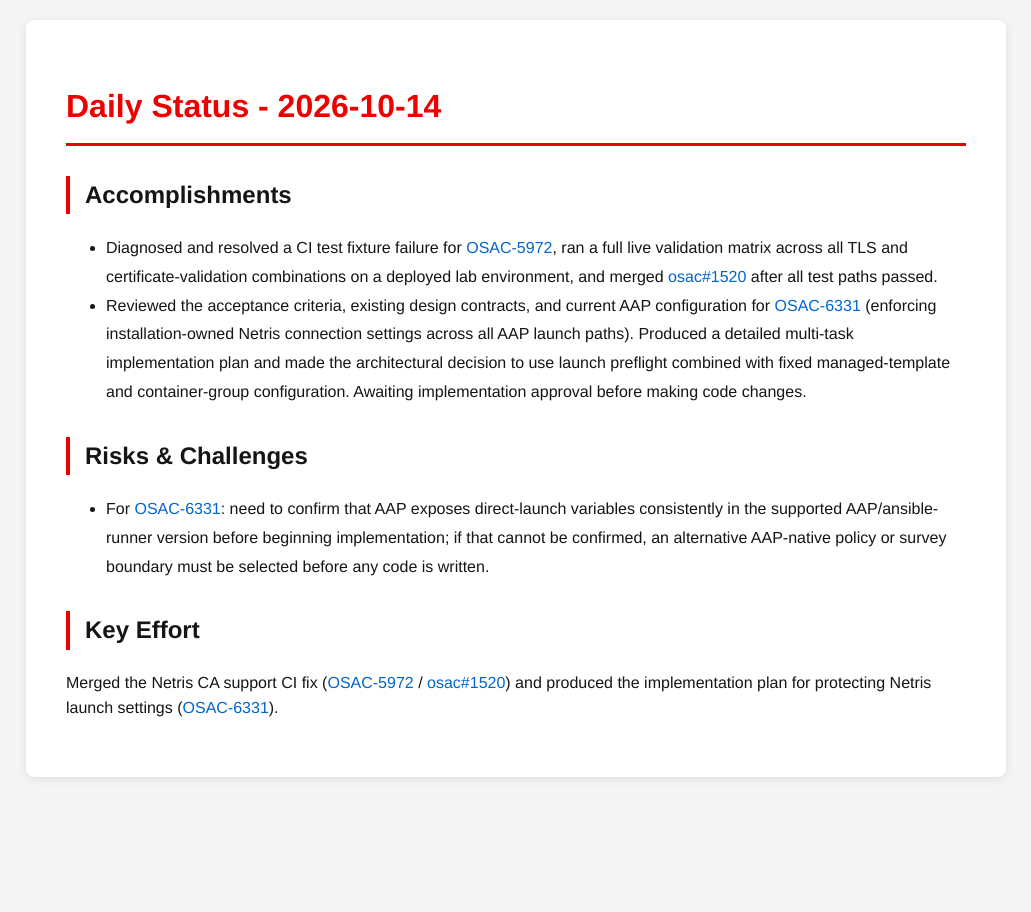
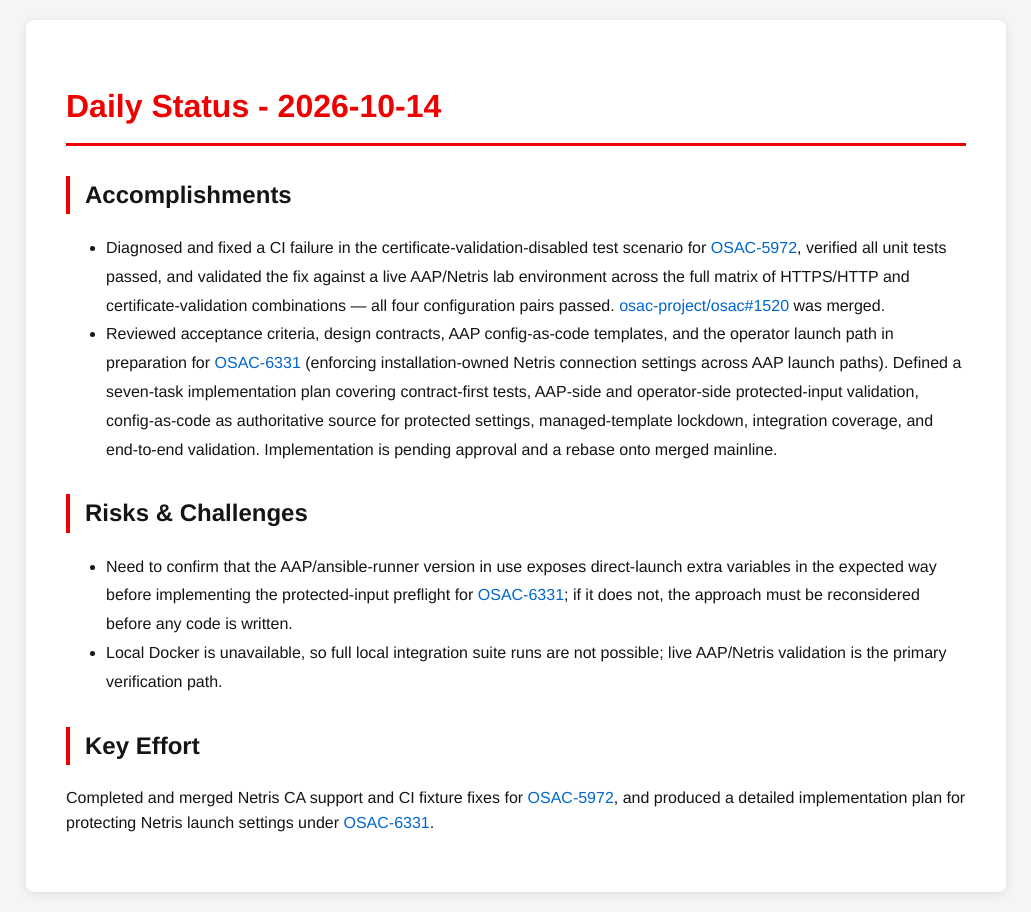
Before and after one commit to tzvatot/daily-status, a Jekyll site: the page built from 2026-10-14.md, in a window 1280 px wide. Shown: the whole page, without its empty margins (124-1155 px from the left). Built offline with Jekyll 4.4.1, drawn with Linux system fonts in a browser that asks for light colours.

Commit message:
Daily status update - 2026-10-14

```diff
--- a/2026-10-14.md
+++ b/2026-10-14.md
@@ -7,11 +7,12 @@
 # Daily Status - 2026-10-14
 
 ## Accomplishments
-- Diagnosed and resolved a CI test fixture failure for [OSAC-5972](https://redhat.atlassian.net/browse/OSAC-5972), ran a full live validation matrix across all TLS and certificate-validation combinations on a deployed lab environment, and merged [osac#1520](https://github.com/osac-project/osac/pull/1520) after all test paths passed.
-- Reviewed the acceptance criteria, existing design contracts, and current AAP configuration for [OSAC-6331](https://redhat.atlassian.net/browse/OSAC-6331) (enforcing installation-owned Netris connection settings across all AAP launch paths). Produced a detailed multi-task implementation plan and made the architectural decision to use launch preflight combined with fixed managed-template and container-group configuration. Awaiting implementation approval before making code changes.
+- Diagnosed and fixed a CI failure in the certificate-validation-disabled test scenario for [OSAC-5972](https://redhat.atlassian.net/browse/OSAC-5972), verified all unit tests passed, and validated the fix against a live AAP/Netris lab environment across the full matrix of HTTPS/HTTP and certificate-validation combinations — all four configuration pairs passed. [osac-project/osac#1520](https://github.com/osac-project/osac/pull/1520) was merged.
+- Reviewed acceptance criteria, design contracts, AAP config-as-code templates, and the operator launch path in preparation for [OSAC-6331](https://redhat.atlassian.net/browse/OSAC-6331) (enforcing installation-owned Netris connection settings across AAP launch paths). Defined a seven-task implementation plan covering contract-first tests, AAP-side and operator-side protected-input validation, config-as-code as authoritative source for protected settings, managed-template lockdown, integration coverage, and end-to-end validation. Implementation is pending approval and a rebase onto merged mainline.
 
 ## Risks & Challenges
-- For [OSAC-6331](https://redhat.atlassian.net/browse/OSAC-6331): need to confirm that AAP exposes direct-launch variables consistently in the supported AAP/ansible-runner version before beginning implementation; if that cannot be confirmed, an alternative AAP-native policy or survey boundary must be selected before any code is written.
+- Need to confirm that the AAP/ansible-runner version in use exposes direct-launch extra variables in the expected way before implementing the protected-input preflight for [OSAC-6331](https://redhat.atlassian.net/browse/OSAC-6331); if it does not, the approach must be reconsidered before any code is written.
+- Local Docker is unavailable, so full local integration suite runs are not possible; live AAP/Netris validation is the primary verification path.
 
 ## Key Effort
-Merged the Netris CA support CI fix ([OSAC-5972](https://redhat.atlassian.net/browse/OSAC-5972) / [osac#1520](https://github.com/osac-project/osac/pull/1520)) and produced the implementation plan for protecting Netris launch settings ([OSAC-6331](https://redhat.atlassian.net/browse/OSAC-6331)).
+Completed and merged Netris CA support and CI fixture fixes for [OSAC-5972](https://redhat.atlassian.net/browse/OSAC-5972), and produced a detailed implementation plan for protecting Netris launch settings under [OSAC-6331](https://redhat.atlassian.net/browse/OSAC-6331).
```
